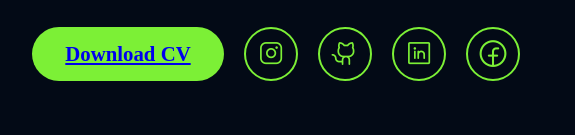
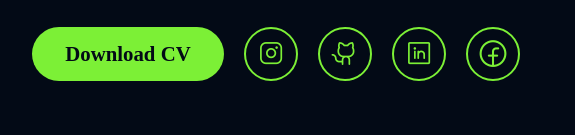
Before and after one commit to ChaudharyTalal/Portfolio, a plain HTML site: page index.html in a window 1280 px wide. Shown: the part 509-644 px from the top of the page, 149-724 px from the left. Drawn offline with nearby package versions, Linux system fonts and the light colour scheme; a web font is replaced by a local one.

Commit message:
Add files via upload

```diff
--- a/css/home.css
+++ b/css/home.css
@@ -141,7 +141,13 @@
   cursor: pointer;
   border: none;
   transition: all ease 0.3s;
-
+}
+.bottom button a{
+  color: var(--primary);
+  text-decoration: none;
+}
+.bottom button:hover a{
+  color: var(--white);
 }
 .bottom button:hover,.btn:hover{
   box-shadow:
```
